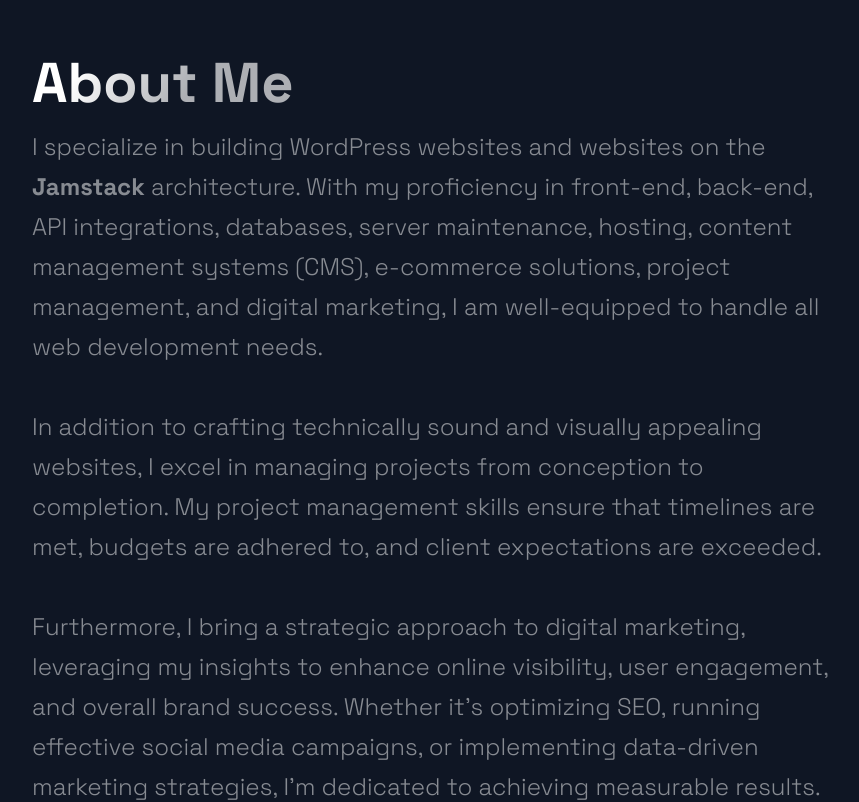
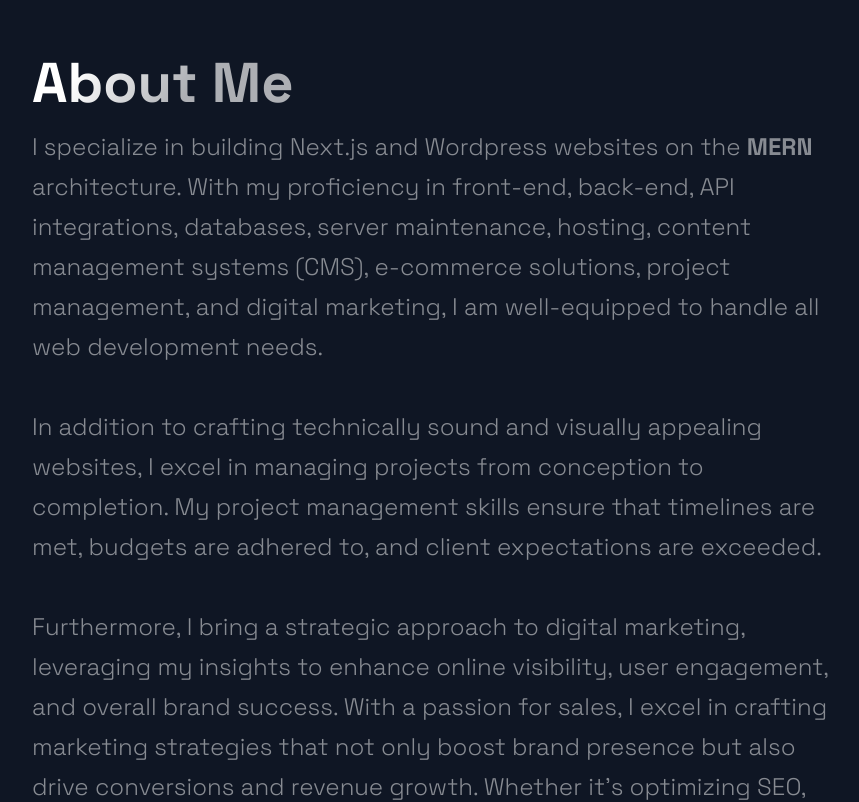
Before and after one commit to Joshhortt/portfolio-app, a Next.js app: page / in a window 1280 px wide. Shown: the part 8100-8902 px from the top of the page, without its empty margins (208-1067 px from the left). Built offline with nearby package versions, Linux system fonts and the light colour scheme.

Commit message:
update About me page

```diff
--- a/src/components/TimeLine/TimeLine.js
+++ b/src/components/TimeLine/TimeLine.js
@@ -63,13 +63,13 @@ const Timeline = () => {
         <SectionTitle>About Me</SectionTitle>
         <SectionText>
           <p>
-            I specialize in building WordPress websites and websites on the{" "}
+            I specialize in building Next.js and Wordpress websites on the{" "}
             <a
               id="jamstack"
               href="https://creativelightbox.net/why-the-jamstack-is-the-future-of-web-development"
               target="_blank"
             >
-              Jamstack
+              MERN
             </a>{" "}
             architecture. With my proficiency in front-end, back-end, API
             integrations, databases, server maintenance, hosting, content
@@ -86,12 +86,7 @@ const Timeline = () => {
           </p>
           <br></br>
           <p>
-            Furthermore, I bring a strategic approach to digital marketing,
-            leveraging my insights to enhance online visibility, user
-            engagement, and overall brand success. Whether it's optimizing SEO,
-            running effective social media campaigns, or implementing
-            data-driven marketing strategies, I'm dedicated to achieving
-            measurable results.
+            Furthermore, I bring a strategic approach to digital marketing, leveraging my insights to enhance online visibility, user engagement, and overall brand success. With a passion for sales, I excel in crafting marketing strategies that not only boost brand presence but also drive conversions and revenue growth. Whether it's optimizing SEO, running effective social media campaigns, or implementing data-driven marketing strategies, I'm dedicated to achieving measurable results that translate into sales success
           </p>
           <br></br>
           <p>
```
